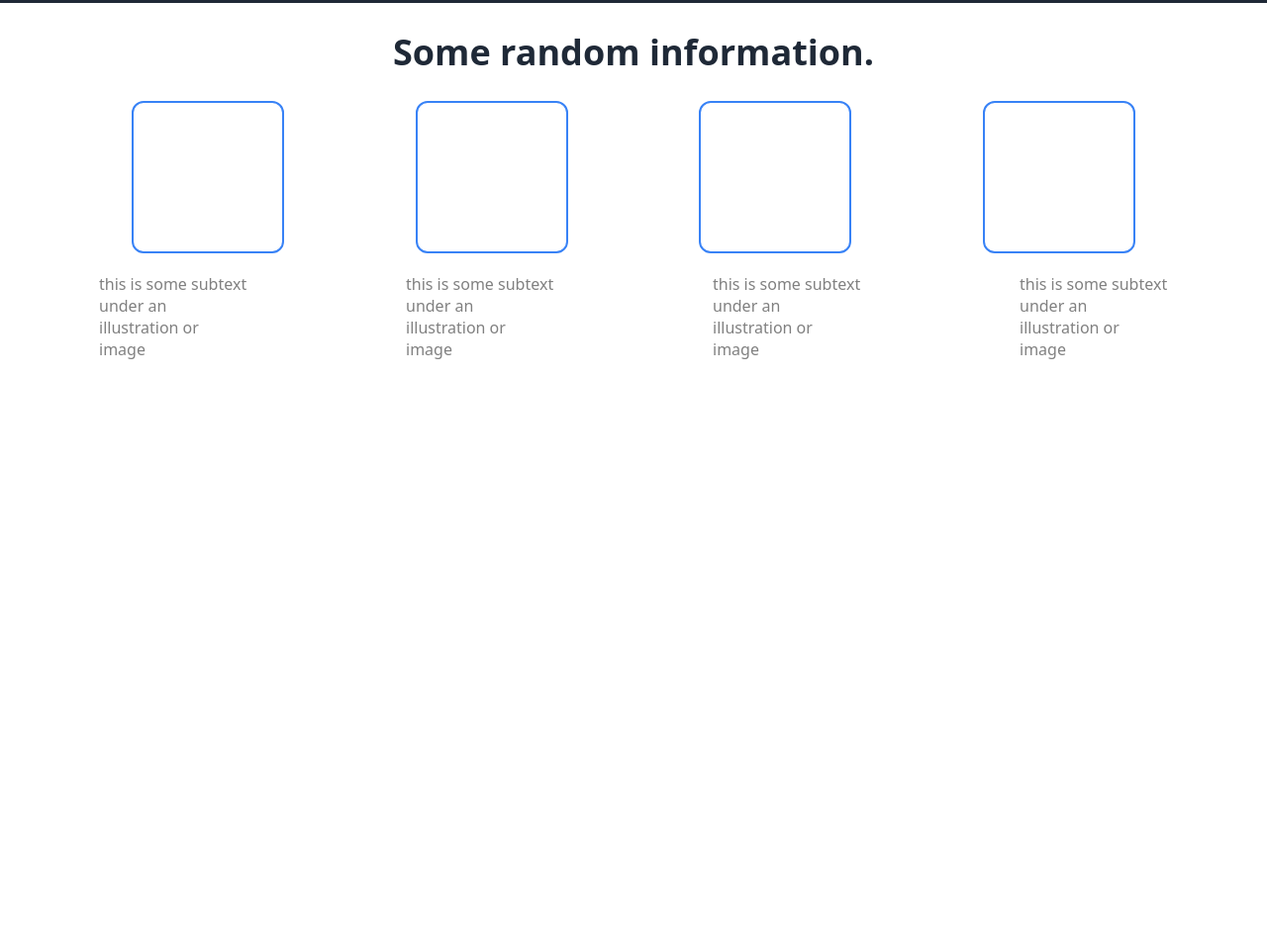
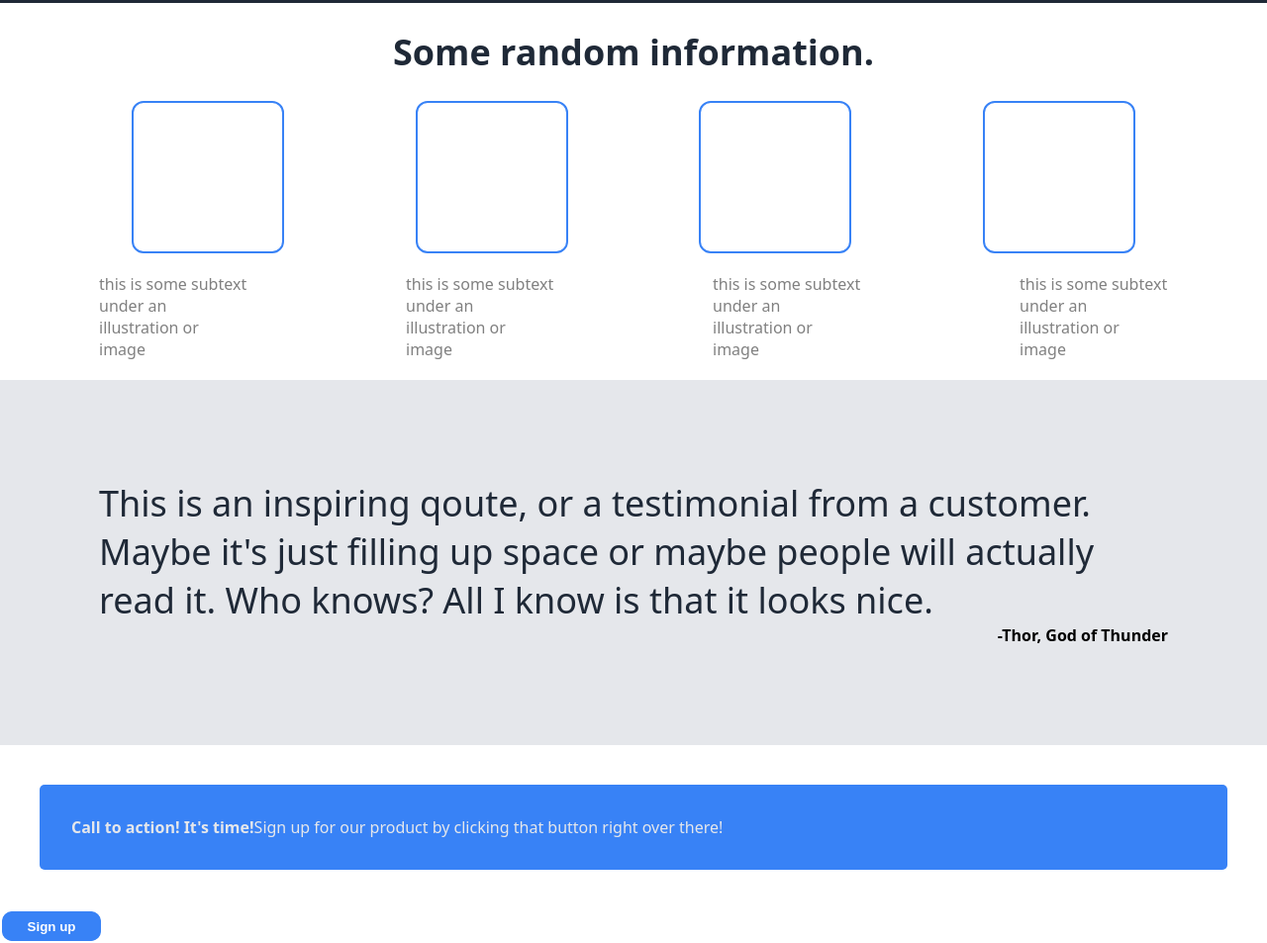
Before and after one commit to anthonyc20b/odin-landing-page, a plain HTML site: page index.html in a window 1280 px wide. Shown: the part 578-1531 px from the top of the page at 99% size. Before the commit the page ends 962 px from the top, so only its background shows below. Drawn offline with Linux system fonts and the light colour scheme.

Commit message:
Add testimonial section and CSS design
Also began the section to create the final call to action and footer

```diff
--- a/index.html
+++ b/index.html
@@ -45,9 +45,17 @@
     </div>
 
     <div class="testimonial">
-        <div class="qoute"></div>
-        <div class="credit"></div>
+        <div class="qoute">This is an inspiring qoute, or a testimonial from a customer. Maybe it's just
+            filling up space or maybe people will actually read it. Who knows? All I know is that it looks nice.
+        </div>
+        <div class="credit">-Thor, God of Thunder</div>
     </div>
+
+    <div class="cta">
+        <div class="cta-header">Call to action! It's time!</div>
+        <div class="cta-body">Sign up for our product by clicking that button right over there!</div>
+    </div>
+    <div class="cta-button"><button>Sign up</button></div>
 </body>
 
 </html>
--- a/style.css
+++ b/style.css
@@ -65,6 +65,52 @@ body {
     color: grey;
 }
 
+.testimonial {
+    background-color: #e5e7eb;
+    display: flex;
+    flex-direction: column;
+    padding: 100px;
+}
+
+.qoute {
+    display: flex;
+    font-size: 36px;
+    color: #1f2937;
+    font-weight: 300;
+}
+
+.credit {
+    display: flex;
+    justify-content: flex-end;
+    font-weight: 700;
+}
+
+.cta {
+    display: flex;
+    flex: 1;
+    flex-direction: row;
+    background-color: #3882f6;
+    padding: 32px;
+    margin: 40px;
+    border-radius: 5px;
+    color: #e5e7eb;
+}
+
+.cta-header {
+    font-weight: 900;
+}
+
+.cta-button {
+    display: flex;
+    color: white;
+    background-color: #3882f6;
+    width: 100px;
+    height: 30px;
+    border: 2px solid white;
+    border-radius: 12px;
+    font-weight: 700;
+}
+
 a {
     text-decoration: none;
     color: white;
```
